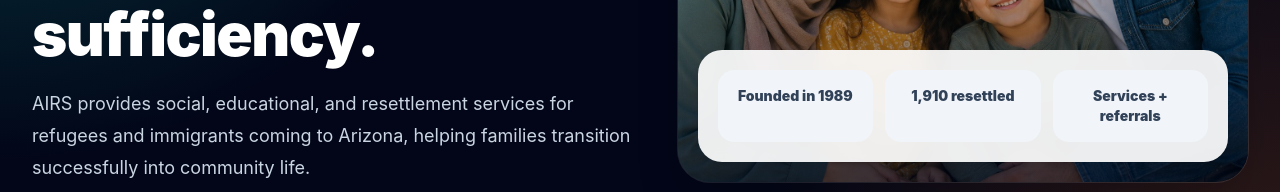
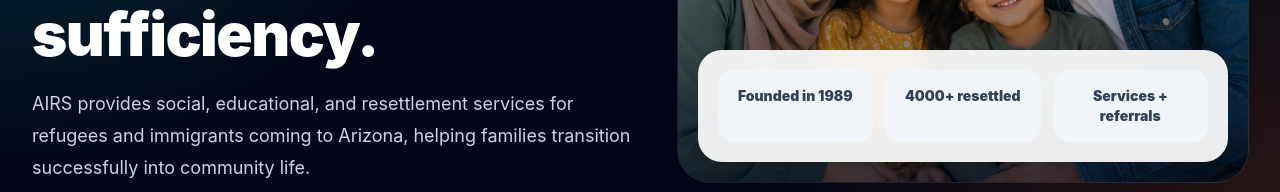
Before and after one commit to bradleyd440/airs-website, a React (Vite) app: page / in a window 1280 px wide. Shown: the part 415-607 px from the top of the page. Built offline with nearby package versions, Linux system fonts and the light colour scheme.

Commit message:
updated stats

```diff
--- a/src/App.jsx
+++ b/src/App.jsx
@@ -67,7 +67,7 @@ const translations = {
     getHelpButton: "Get Help",
     volunteerButton: "Volunteer With Us",
     statYears: "Founded in 1989",
-    statResettled: "1,910 resettled",
+    statResettled: "4000+ resettled",
     statLanguages: "Services + referrals",
     aboutLabel: "Who We Are",
     aboutTitle: "AIRS has served Phoenix and Maricopa County communities for decades.",
```
